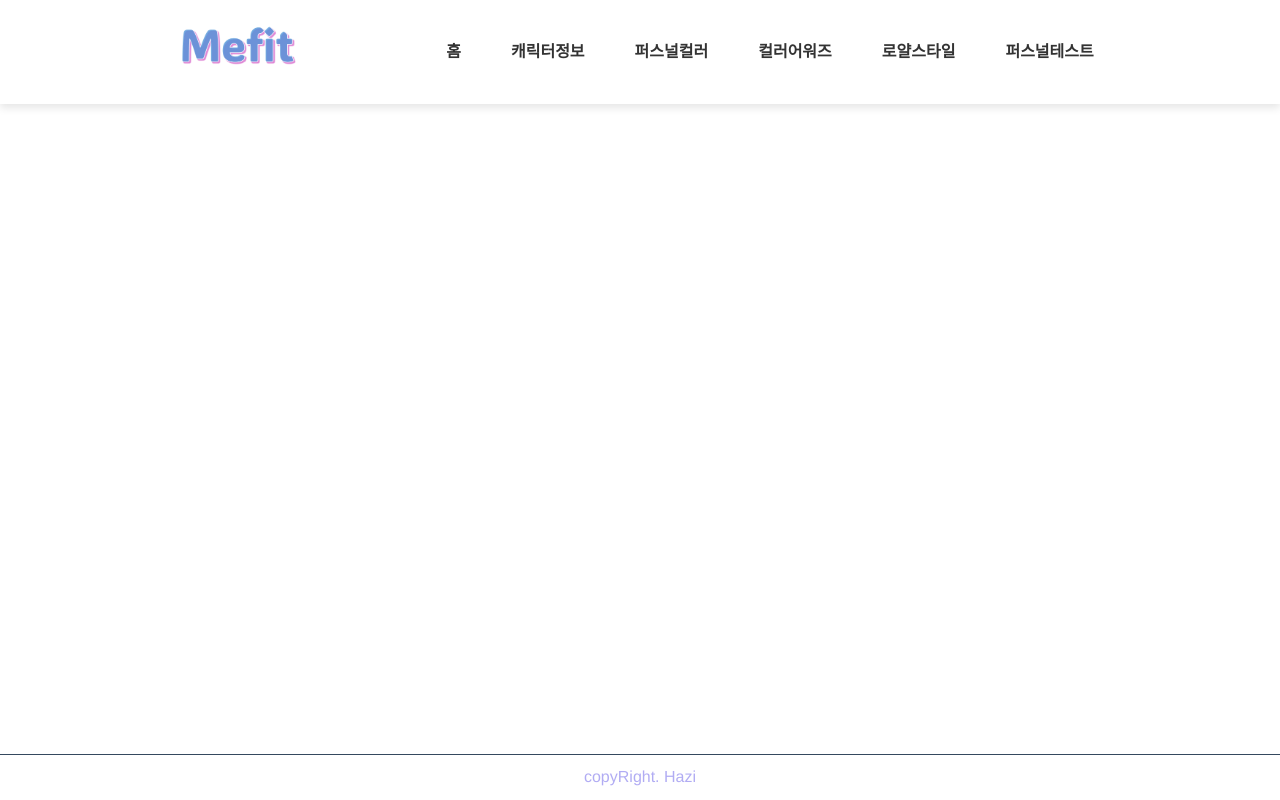
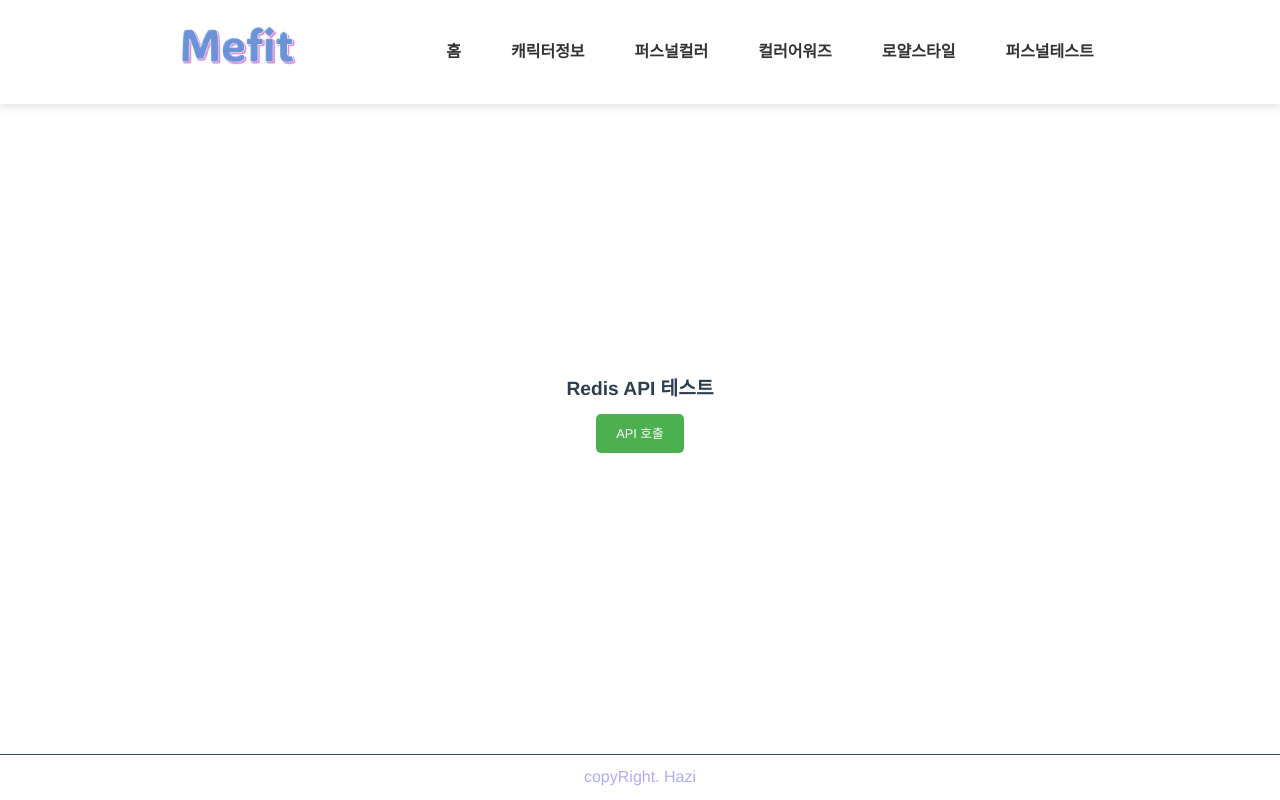
Before and after one commit to wmeong/Mefit-client, a Vue app in the folder mefit-client/: page /test-redis in a window 1280 px wide. Built offline with nearby package versions, Linux system fonts and the light colour scheme; a web font is replaced by a local one.

Commit message:
feat: 레디스 테스트

```diff
--- a/mefit-client/src/router/index.js
+++ b/mefit-client/src/router/index.js
@@ -7,6 +7,7 @@ import ColorAwards from "@/views/ColorAwards.vue";
 import RoyalStyleSimulation from "@/views/RoyalStyleSimulation.vue";
 import PersonalColorTwelve from "@/views/PersonalColorTwelve.vue";
 import Colortest from "@/views/Colortest.vue";
+import TestRedis from "@/views/TestRedis.vue";
 
 const routes = [
   { path: "/", name: "Home", component: Home },
@@ -16,7 +17,12 @@ const routes = [
   { path: "/personalcolor-select", name: "PersonalColorSelect", component: PersonalColorSelect },
   { path: "/personalcolor-detail", name: "PersonalColorDetail", component: PersonalColorDetail, props: true },
   { path: "/personal-color-twelve/:color", name: "PersonalColorTwelve", component: PersonalColorTwelve, props: true },
-  { path: "/color-test", name: "Colortest", component: Colortest }
+  { path: "/color-test", name: "Colortest", component: Colortest },
+  {
+    path: '/test-redis',
+    name: 'TestRedis',
+    component: TestRedis
+  }
 ];
 
 const router = createRouter({
--- /dev/null
+++ b/mefit-client/src/views/TestRedis.vue
@@ -0,0 +1,58 @@
+<template>
+    <div class="test-redis">
+        <h2>Redis API 테스트</h2>
+        <button @click="testRedisApi">API 호출</button>
+        <p v-if="responseMessage">{{ responseMessage }}</p>
+    </div>
+</template>
+
+<script>
+import axios from 'axios';
+
+export default {
+    name: 'TestRedis',
+    data() {
+        return {
+            responseMessage: '' // API 응답 메시지를 저장할 변수
+        };
+    },
+    methods: {
+        async testRedisApi() {
+            try {
+                // 백엔드 API 호출
+                const response = await axios.get('http://localhost:8081/test-redis');
+                this.responseMessage = response.data;
+            } catch (error) {
+                console.error('API 호출 오류:', error);
+                this.responseMessage = 'API 호출 실패';
+            }
+        }
+    }
+};
+</script>
+
+<style scoped>
+.test-redis {
+    text-align: center;
+    margin-top: 20px;
+}
+
+button {
+    padding: 10px 20px;
+    background-color: #4caf50;
+    color: white;
+    border: none;
+    border-radius: 5px;
+    cursor: pointer;
+    margin-top: 10px;
+}
+
+button:hover {
+    background-color: #45a049;
+}
+
+p {
+    margin-top: 20px;
+    font-weight: bold;
+}
+</style>
```
